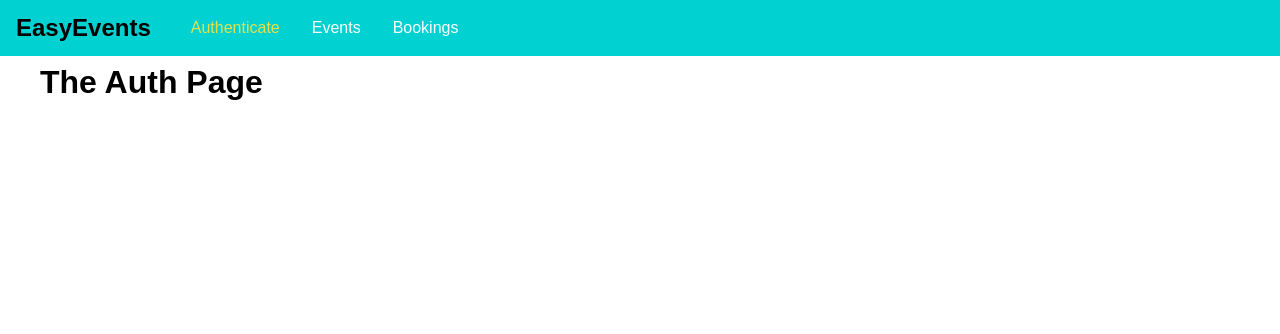
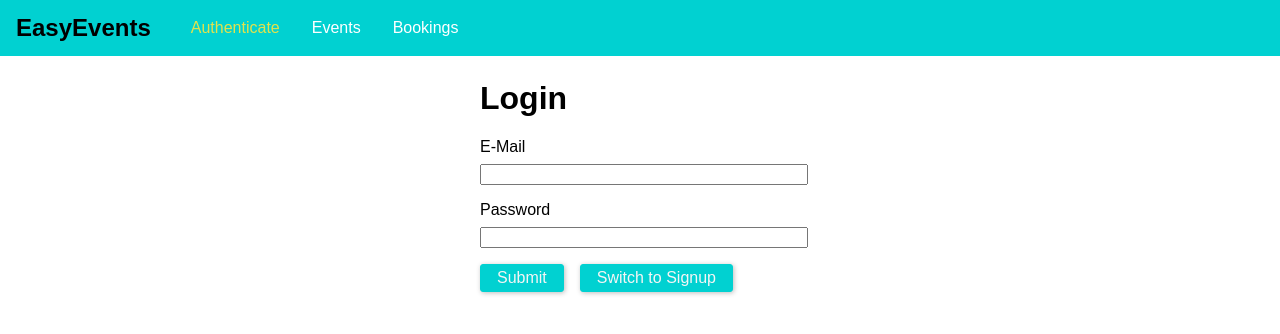
Before and after one commit to kajetansw/graphql-react-event-booking, a React (Create React App) app in the folder webapp/: page /auth in a window 1280 px wide. Shown: the top 334 px of the page. Built offline with nearby package versions, Linux system fonts and the light colour scheme; the HTML template or start-up script is replaced by a standard one.

Commit message:
changed eslint indentation rule to 2 spaces * added CORS handler on the backend * added and styled login/signup page * added functionality for logging and signing up on webapp

```diff
--- /dev/null
+++ b/webapp/src/pages/Auth.css
@@ -0,0 +1,37 @@
+.auth-form {
+  width: 20rem;
+  max-width: 80%;
+  margin: 5rem auto;
+}
+
+.form-control label,
+.form-control input {
+  width: 100%;
+  display: block;
+}
+
+.form-control label {
+  margin-bottom: 0.5rem;
+}
+
+.form-control {
+  margin-bottom: 1rem;
+}
+
+.form-actions button {
+  background: #01d1d1;
+  color: #f5f5f5;
+  font: inherit;
+  border: 1px solid #01d1d1;
+  border-radius: 3px;
+  padding: 0.25rem 1rem;
+  margin-right: 1rem;
+  box-shadow: 1px 1px 5px rgba(0, 0, 0, 0.26);
+  transition-duration: 0.3s;
+}
+
+.form-actions button:hover,
+.form-actions button:active {
+  background: #01a7a7;
+  border-color: #01d1d1;
+}
--- a/webapp/src/pages/Auth.jsx
+++ b/webapp/src/pages/Auth.jsx
@@ -1,8 +1,100 @@
 import React, { Component } from 'react';
+import './Auth.css';
 
 class AuthPage extends Component {
+  state = {
+    isLogin: true
+  };
+
+  constructor(props) {
+    super(props);
+    this.emailEl = React.createRef();
+    this.passwordEl = React.createRef();
+  }
+
+  switchModeHandler = () => {
+    this.setState(prevState => {
+      return {
+        ...prevState,
+        isLogin: !prevState.isLogin
+      };
+    });
+  };
+
+  submitHandler = (event) => {
+    event.preventDefault();
+
+    const email = this.emailEl.current.value;
+    const password = this.passwordEl.current.value;
+
+    if (email.trim().length === 0 || password.trim().length === 0) {
+      return;
+    }
+
+    let requestBody = {
+      query: `
+        query {
+          login(email: "${email}", password: "${password}") {
+            userId
+            token
+            tokenExpiration
+          }
+        }
+      `
+    };
+
+    if (!this.state.isLogin) {
+      requestBody = {
+        query: `
+          mutation {
+            createUser(userInput: { email: "${email}", password: "${password}" }) {
+              _id
+              email
+            }
+          }
+        `
+      };
+    }
+
+    fetch('http://localhost:8000/graphql', {
+      method: 'POST',
+      body: JSON.stringify(requestBody),
+      headers: {
+        'Content-Type': 'application/json'
+      }
+    })
+    .then((res) => {
+        if (res.status !== 200 && res.status !== 201) {
+            throw new Error('Request failed!');
+        }
+        return res.json();
+    })
+    .then(resData => {
+        console.log(resData);
+    })
+    .catch(err => console.log(err));
+  };
+
   render() {
-    return <h1>The Auth Page</h1>;
+    return (
+      <form className="auth-form" onSubmit={this.submitHandler}>
+        <h1>{this.state.isLogin ? 'Login' : 'Signup'}</h1>
+        <div className="form-control">
+          <label htmlFor="email">E-Mail</label>
+          <input type="email" id="email" ref={this.emailEl}/>
+        </div>
+        <div className="form-control">
+          <label htmlFor="password">Password</label>
+          <input type="password" id="password" ref={this.passwordEl}/>
+        </div>
+        <div className="form-actions">
+          <button type="submit">Submit</button>
+          <button type="button" onClick={this.switchModeHandler}>
+            Switch to {this.state.isLogin ? 'Signup' : 'Login'}
+          </button>
+        </div>
+      </form>
+    );
   }
 }
 
```
Also changed, not shown: 2 other files (tests, documents, lock files or other folders).
